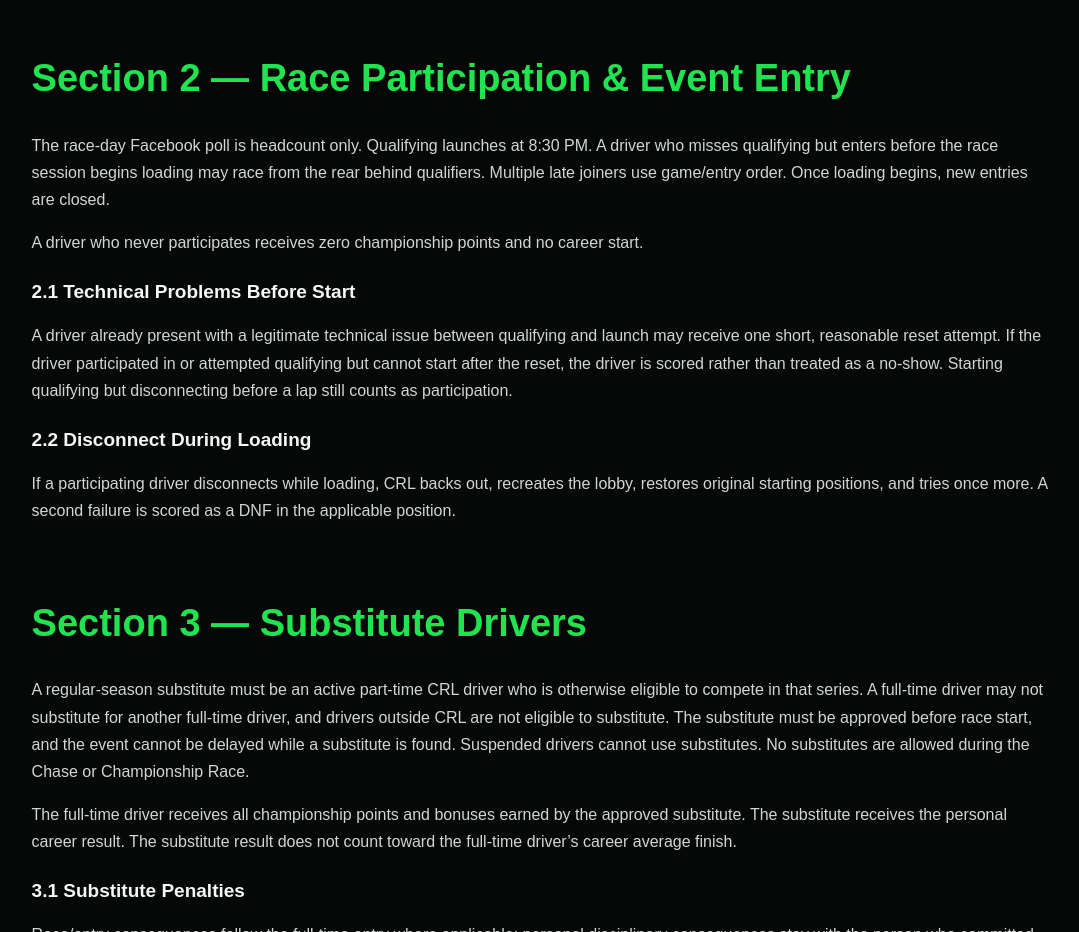
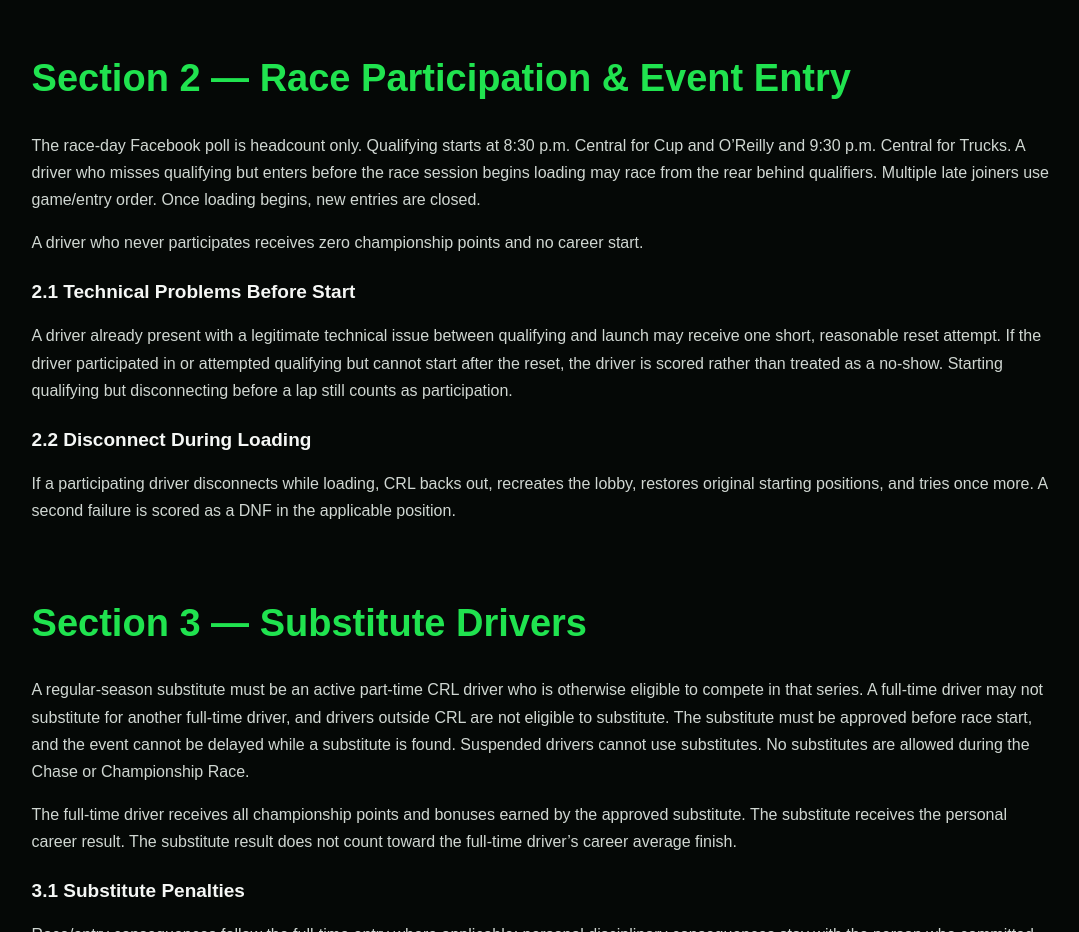
Before and after one commit to crlparty/CRL-racing-league-website, a plain HTML site: page rulebook.html in a window 1280 px wide. Shown: the part 1320-2252 px from the top of the page, without its empty margins (98-1177 px from the left). Drawn offline with Linux system fonts and the light colour scheme.

Commit message:
Clarify qualifying times by CRL series

```diff
--- a/rulebook.html
+++ b/rulebook.html
@@ -7,7 +7,7 @@
 <p>A new driver must complete five races in either Trucks or O’Reilly, all five in the same series, before a Cup approval vote. If denied, complete five more before a second vote. If denied again, remain in the lower series for the season; the following season the driver may become eligible for all three series. A race left early may count at Admin discretion.</p>
 <p>Direct Cup Advancement Exception: A new driver may bypass the standard five-race lower-series requirement by completing at least three non-league evaluation races, with at least three CRL Admin Team members participating in each evaluation race. After the third evaluation race, the Admin Team may require a fourth evaluation race if additional observation is needed. Following the evaluation, at least three Admin Team members must vote to approve direct Cup entry. Evaluation races do not count toward official CRL championship points or career statistics. If direct advancement is not approved, the driver must follow the standard advancement procedure of completing five official races in either Trucks or O’Reilly (all five in the same series) before requesting Cup approval.</p>
 <section class="rule-section" id="section-2"><h2>Section 2 — Race Participation &amp; Event Entry</h2>
-<p>The race-day Facebook poll is headcount only. Qualifying launches at 8:30 PM. A driver who misses qualifying but enters before the race session begins loading may race from the rear behind qualifiers. Multiple late joiners use game/entry order. Once loading begins, new entries are closed.</p>
+<p>The race-day Facebook poll is headcount only. Qualifying starts at 8:30 p.m. Central for Cup and O’Reilly and 9:30 p.m. Central for Trucks. A driver who misses qualifying but enters before the race session begins loading may race from the rear behind qualifiers. Multiple late joiners use game/entry order. Once loading begins, new entries are closed.</p>
 <p>A driver who never participates receives zero championship points and no career start.</p>
 <h3>2.1 Technical Problems Before Start</h3>
 <p>A driver already present with a legitimate technical issue between qualifying and launch may receive one short, reasonable reset attempt. If the driver participated in or attempted qualifying but cannot start after the reset, the driver is scored rather than treated as a no-show. Starting qualifying but disconnecting before a lap still counts as participation.</p>
```
Also changed, not shown: index.html (+1 -1 lines).
